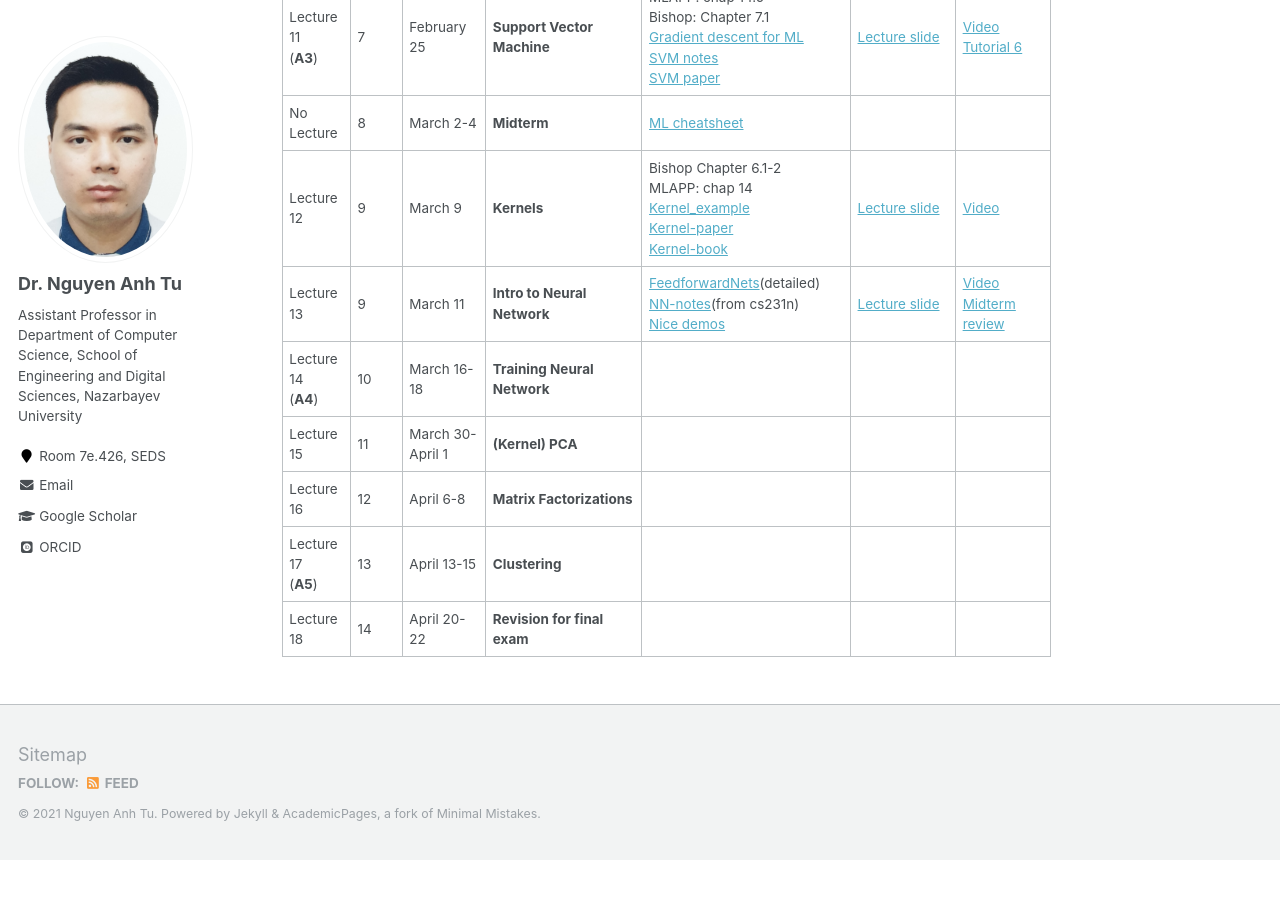
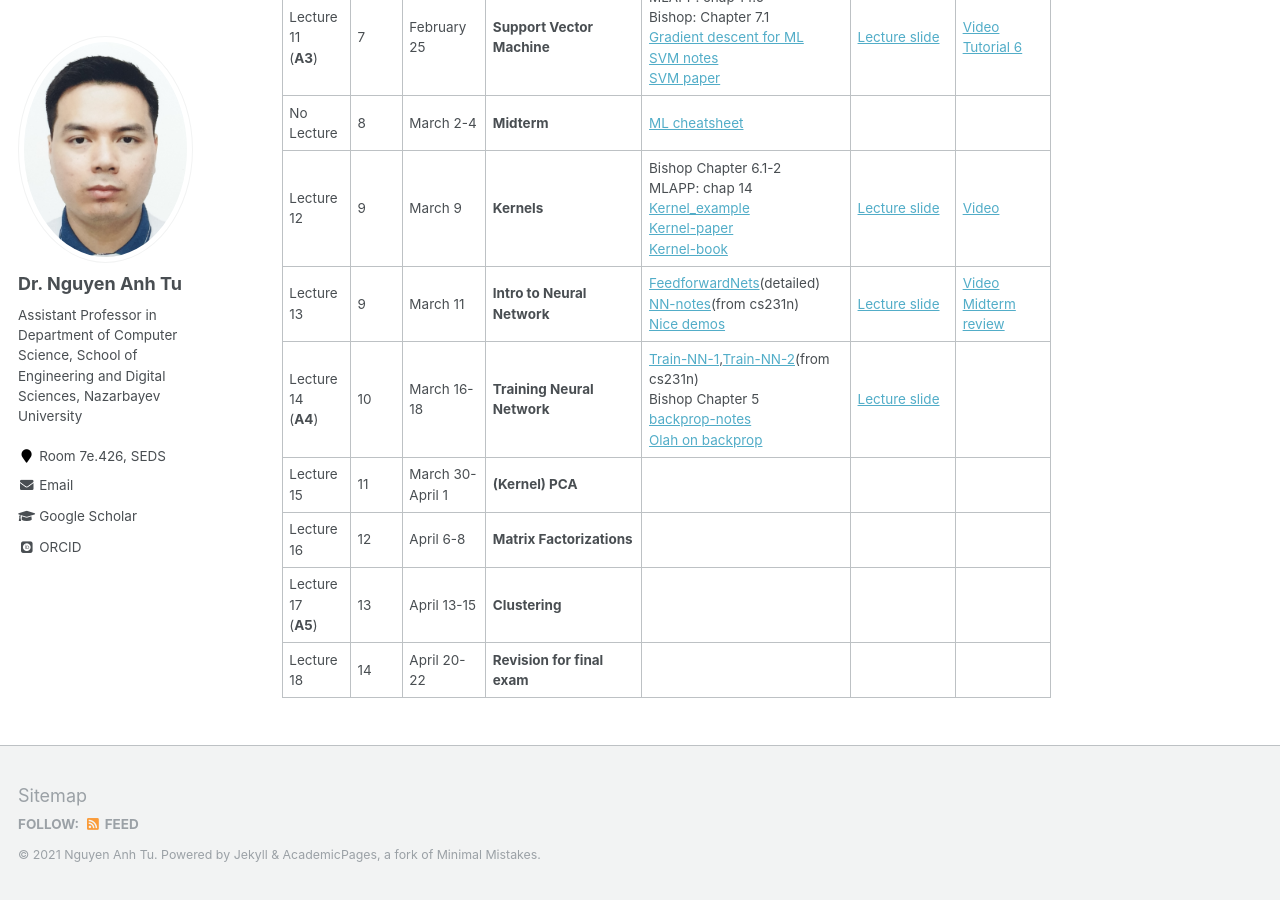
Before and after one commit to tunguyen87/seds-ml, a Jekyll site: the page built from _pages/Lecture.md, in a window 1280 px wide and 900 px high, scrolled down 1306 px. Built offline with Jekyll 4.4.1, drawn with Linux system fonts in a browser that asks for light colours; some web fonts are replaced; before the commit the page ends 2166 px from its top, so only the background shows below that.

Commit message:
Update Lecture.md

```diff
--- a/_pages/Lecture.md
+++ b/_pages/Lecture.md
@@ -33,7 +33,7 @@ Last day of classes: April 23
 | No Lecture   |   8   |March 2-4    | **Midterm**                      |  [ML cheatsheet](https://stanford.edu/~shervine/teaching/cs-229/cheatsheet-machine-learning-tips-and-tricks)                  |          |              |
 | Lecture 12   |   9   |March 9    |     **Kernels**      |   Bishop Chapter 6.1-2 <br> MLAPP: chap 14 <br> [Kernel_example](https://drive.google.com/file/d/1yAp-JK0rBR60ZxnwjAPQ_oPyb2ozwPhs/view?usp=sharing) <br>[Kernel-paper](https://drive.google.com/file/d/1QL2UANVPWZwBxrUolwEhJBeQs37BP0W5/view?usp=sharing) <br>[Kernel-book](https://drive.google.com/file/d/14K-2sYYx4K958dicNLXIa9SyF-2aUh_u/view?usp=sharing)        |  [Lecture slide](https://drive.google.com/file/d/1Rcyaecdv3GFeorqZJDVV0z9iaSDl-b4H/view?usp=sharing)   |  [Video](https://youtu.be/Am6J7Dv0KsE)     |
 | Lecture 13   |   9   |March 11    |   **Intro to Neural Network**  | [FeedforwardNets](https://www.deeplearningbook.org/contents/mlp.html)(detailed) <br> [NN-notes](https://cs231n.github.io/neural-networks-1/)(from cs231n) <br>[Nice demos](https://cs.stanford.edu/people/karpathy/convnetjs/) | [Lecture slide](https://drive.google.com/file/d/1cHpfMliMAFmKarGZOmyHHMKhzXNLEU8v/view?usp=sharing)   |  [Video](https://youtu.be/7T6P88BIc6U)  <br>[Midterm review](https://drive.google.com/file/d/1-F3ohVZD9ABahVmm5wDbkrLn785IuGmN/view?usp=sharing)   |
-| Lecture 14<br>(**A4**)   |   10  |March 16-18    |  **Training Neural Network**                    |                    |          |              |
+| Lecture 14<br>(**A4**)   |   10  |March 16-18    |  **Training Neural Network**      | [Train-NN-1](https://cs231n.github.io/neural-networks-2/),[Train-NN-2](https://cs231n.github.io/neural-networks-3/)(from cs231n) <br>  Bishop Chapter 5 <br>[backprop-notes](https://cs231n.github.io/optimization-2/) <br>[Olah on backprop](http://colah.github.io/posts/2015-08-Backprop/)    |  [Lecture slide](https://drive.google.com/file/d/1k2MTbTL62wEml8RRiifj-X2QkRgF55B1/view?usp=sharing)   |              |
 | Lecture 15   |   11  |March 30-April 1  |    **(Kernel) PCA**                  |                    |          |              |
 | Lecture 16   |   12   |April 6-8    |   **Matrix Factorizations**                    |                    |          |              |
 | Lecture 17<br>(**A5**)   |   13   |April 13-15  |   **Clustering**                    |                    |          |              |
```
